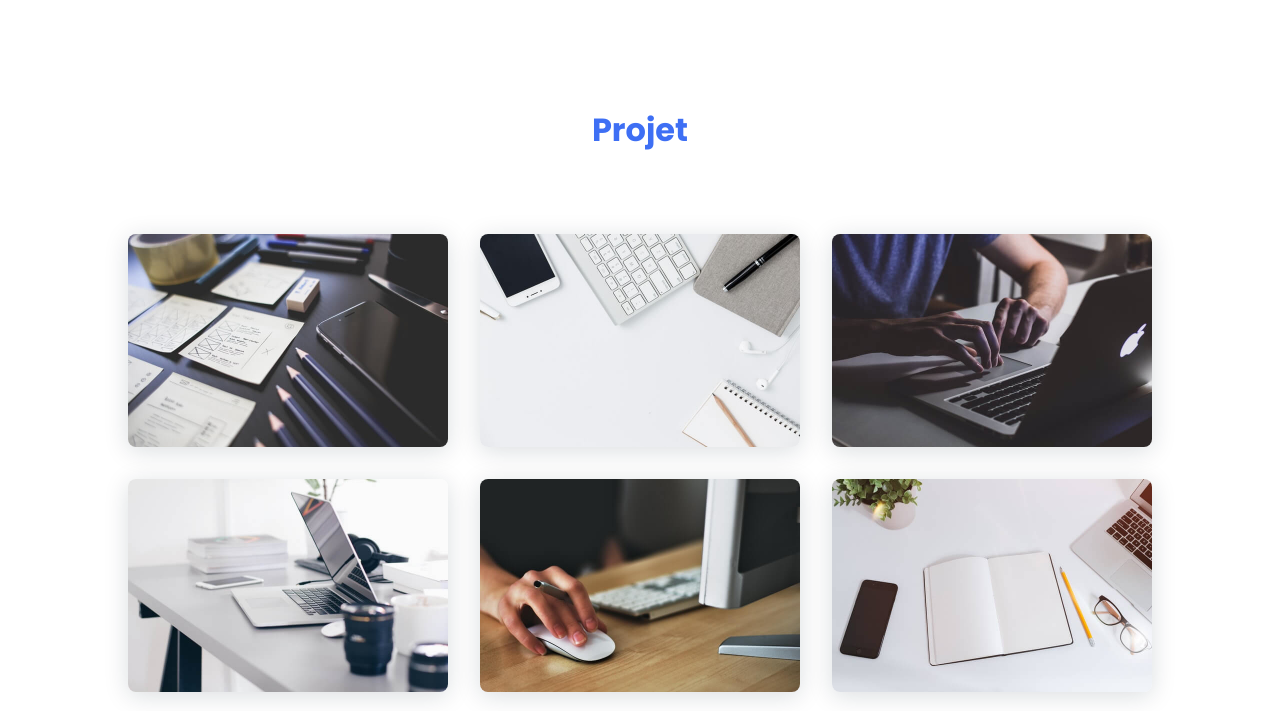
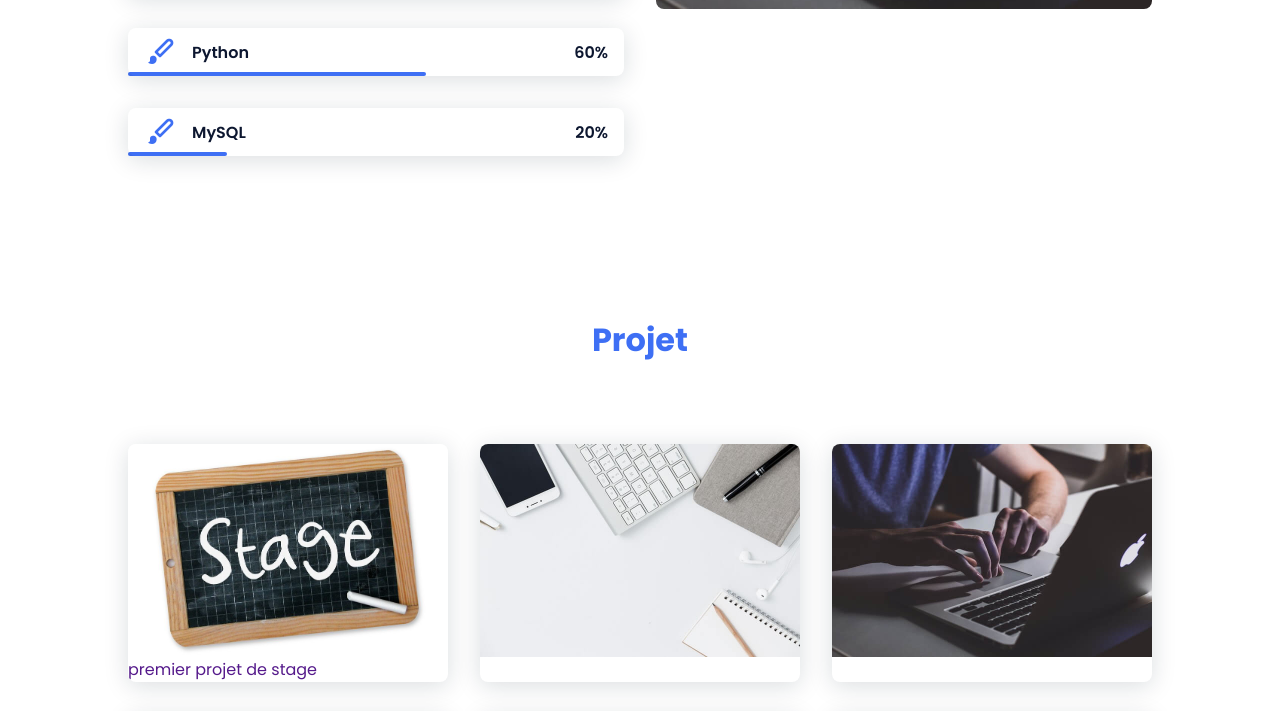
Before and after one commit to PaulJin75/PortefolioPaulJin, a plain HTML site: page index.html in a window 1280 px wide. Shown: the part 1839-2550 px from the top of the page. Drawn offline with nearby package versions, Linux system fonts and the light colour scheme.

Commit message:
actuallisation

```diff
--- a/index.html
+++ b/index.html
@@ -79,7 +79,7 @@
 
                 <div>
                     <h2 class="about__subtitle"></h2>
-                    <p class="about__text">En première année de BTS SIO, je me spécialise dans le développement web.
+                    <p class="about__text">Actuellement en BTS SIO, je me spécialise dans le développement web.
                         Actuellement en train d'apprendre les langages HTML, CSS, JavaScript, PHP et JAVA ainsi que les
                         principes de la programmation orientée objet et de la gestion de bases de données. Je suis à la
                         recherche d'opportunités pour appliquer mes compétences théoriques dans des projets réels et
@@ -95,8 +95,7 @@
             <div class="skills__container bd-grid">
                 <div>
                     <h2 class="skills__subtitle">Compétence proffesionnnel</h2>
-                    <p class="skills__text">Lorem ipsum dolor sit, amet consectetur adipisicing elit. Velit optio id
-                        vero amet, alias architecto consectetur error eum eaque sit.</p>
+                    <p class="skills__text">Au cours de mon BTS SIO option SLAM, j'ai eu l'opportunité de développer mes compétences dans divers langages de programmation tels que HTML, CSS, Python, et MySQL, me permettant ainsi d'acquérir une bonne expérience en développement web et en gestion de bases de données.</p>
                     <div class="skills__data">
                         <div class="skills__names">
                             <i class='bx bxl-html5 skills__icon'></i>
@@ -145,6 +144,30 @@
                             <span class="skills__percentage">60%</span>
                         </div>
                     </div>
+                    <div class="skills__data">
+                        <div class="skills__names">
+                            <i class='bx bxs-paint skills__icon'></i>
+                            <span class="skills__name">Python</span>
+                        </div>
+                        <div class="skills__bar skills__ux">
+
+                        </div>
+                        <div>
+                            <span class="skills__percentage">60%</span>
+                        </div>
+                    </div>
+                    <div class="skills__data">
+                        <div class="skills__names">
+                            <i class='bx bxs-paint skills__icon'></i>
+                            <span class="skills__name">MySQL</span>
+                        </div>
+                        <div class="skills__bar skills__js">
+
+                        </div>
+                        <div>
+                            <span class="skills__percentage">20%</span>
+                        </div>
+                    </div>
                 </div>
 
                 <div>
@@ -158,22 +181,23 @@
             <h2 class="section-title">Projet</h2>
 
             <div class="work__container bd-grid">
-                <a href="" class="work__img">
-                    <img src="assets/img/work1.jpg" alt="">
+                <a href="" class="work__img" target="_blank">
+                    <img src="assets/img/work7.jpg" alt="">
+                    premier projet de stage
                 </a>
-                <a href="" class="work__img">
+                <a href="" class="work__img" target="_blank">
                     <img src="assets/img/work2.jpg" alt="">
                 </a>
-                <a href="" class="work__img">
+                <a href="" class="work__img" target="_blank">
                     <img src="assets/img/work3.jpg" alt="">
                 </a>
-                <a href="" class="work__img">
+                <a href="" class="work__img" target="_blank">
                     <img src="assets/img/work4.jpg" alt="">
                 </a>
-                <a href="" class="work__img">
+                <a href="" class="work__img" target="_blank">
                     <img src="assets/img/work5.jpg" alt="">
                 </a>
-                <a href="" class="work__img">
+                <a href="" class="work__img" target="_blank">
                     <img src="assets/img/work6.jpg" alt="">
                 </a>
             </div>
```
Also changed, not shown: assets/img/about.jpg (deleted), assets/img/perfil.png (deleted), assets/img/work7.jpg (added).
